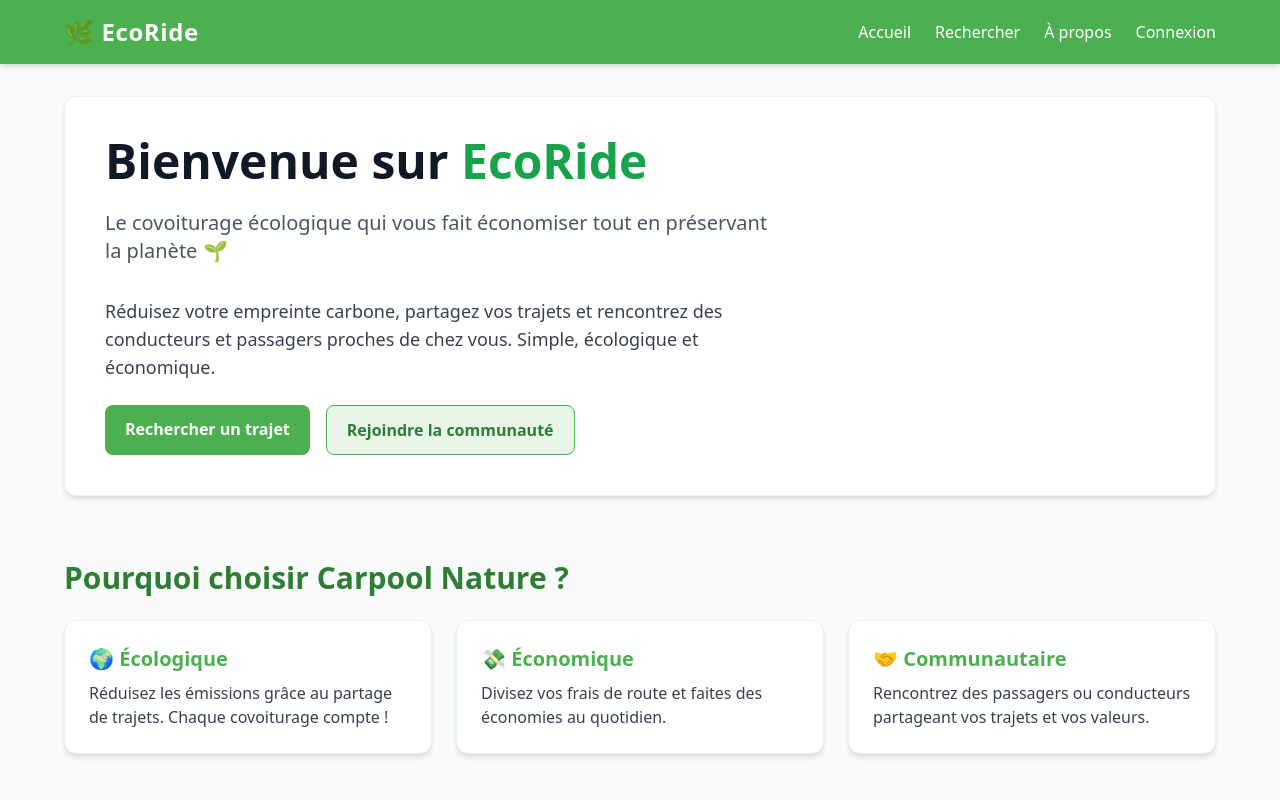
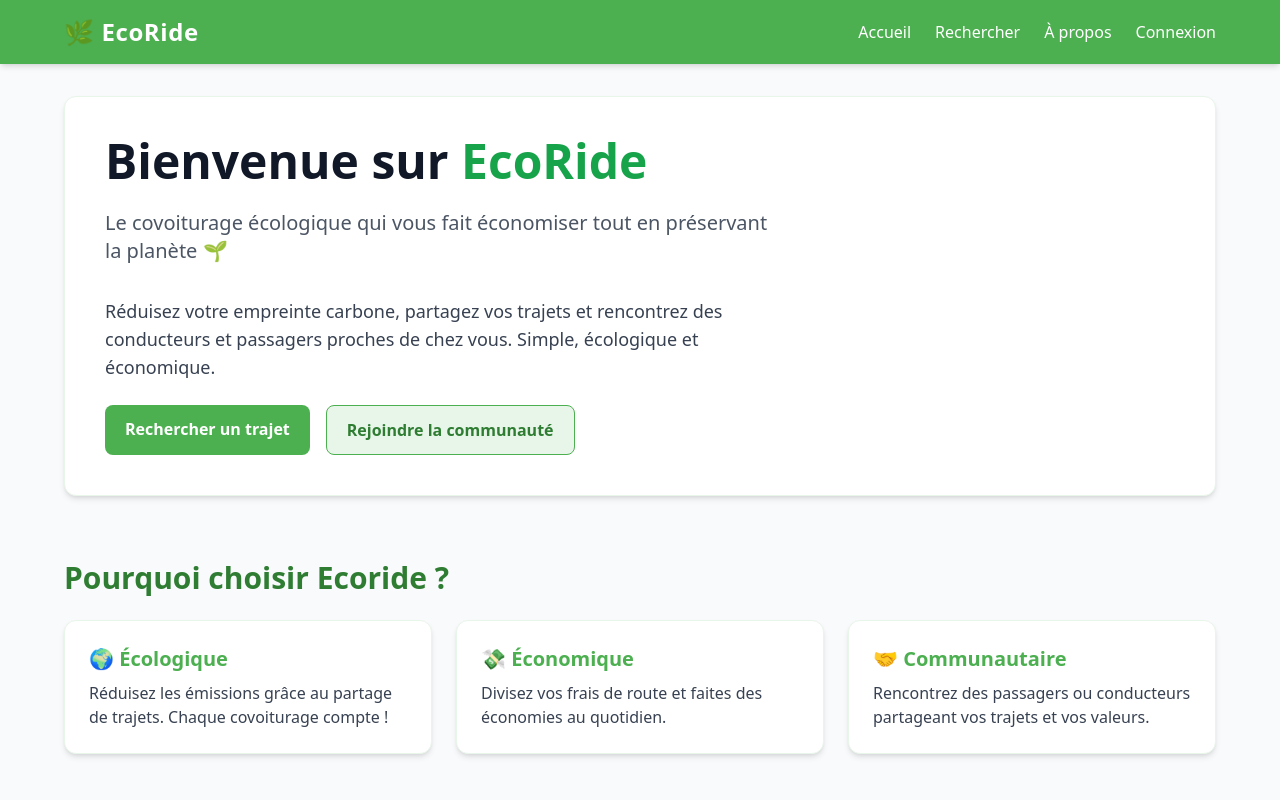
Before and after one commit to Shuugaa/modernEcoride, a React (Vite) app in the folder frontend/: page / in a window 1280 px wide. Shown: the top 800 px of the page. Built offline with nearby package versions, Linux system fonts and the light colour scheme; no server answers.

Commit message:
ptites modifs

```diff
--- a/frontend/src/pages/Home.jsx
+++ b/frontend/src/pages/Home.jsx
@@ -38,7 +38,7 @@ export default function Home() {
       {/* AVANTAGES */}
       <section>
         <h2 className="text-3xl font-bold text-brand-verydark mb-6">
-          Pourquoi choisir Carpool Nature ?
+          Pourquoi choisir Ecoride ?
         </h2>
 
         <div className="grid md:grid-cols-3 gap-6">
```
